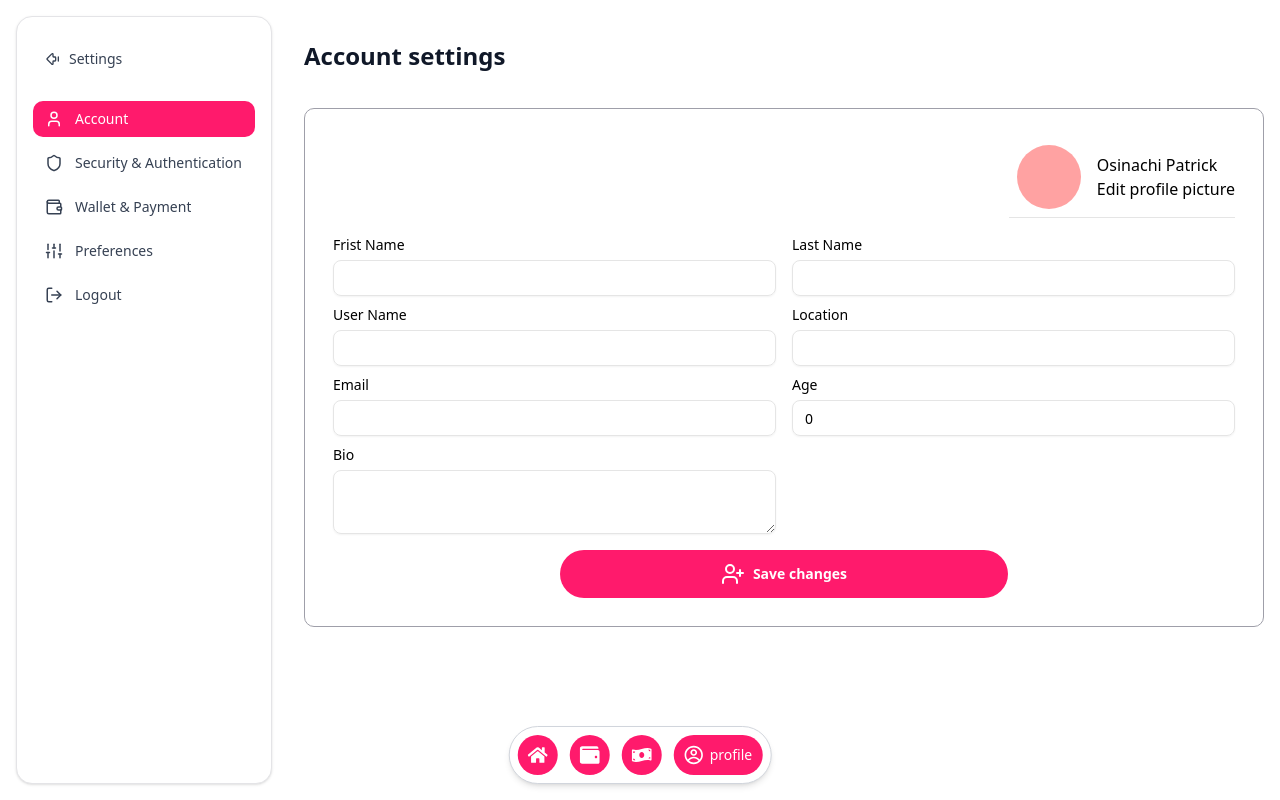
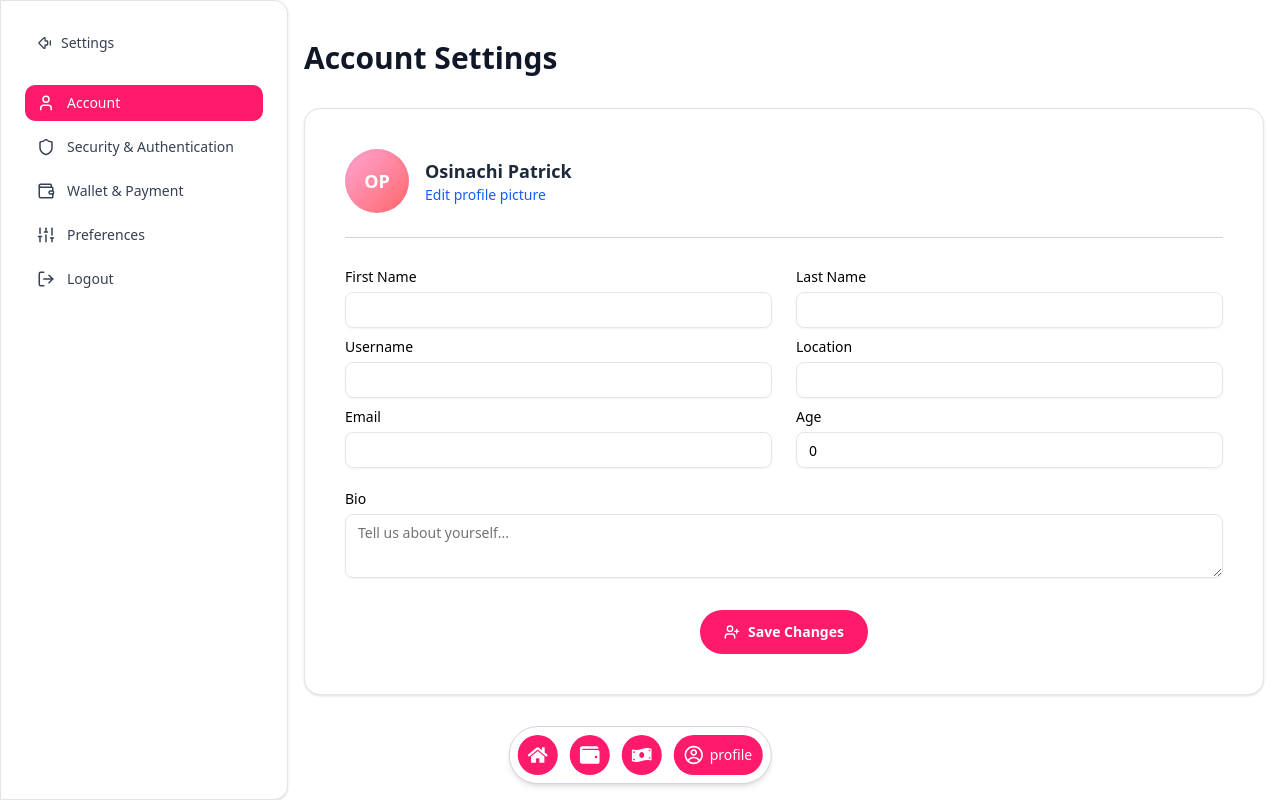
Before and after one commit to Ndulue098/zons, a Next.js app: page /profile in a window 1280 px wide. Built offline with nearby package versions, Linux system fonts and the light colour scheme.

Commit message:
updated styles

```diff
--- a/app/profile/AccountForm.js
+++ b/app/profile/AccountForm.js
@@ -7,16 +7,18 @@ export default function AccountForm() {
 
   }
   return (
-    <div className="max-w-5xl rounded-lg flex flex-col mx-auto mt-9 border-[1px] md:p-7 p-3 border-zinc-400">
-      <div className="flex border-b-[1.5px] p-2 pr-0 items-center gap-4 mb-5 justify-center ml-auto">
-        <div className="w-[4rem] h-[4rem] bg-red-300 rounded-full"></div>
-        <div>
-          <h2>Osinachi Patrick</h2>
-          <p>Edit profile picture </p>
-        </div>
+      <div className="rounded-2xl border border-zinc-200 bg-white shadow-sm p-6 md:p-10 space-y-8">
+
+    <div className="flex items-center gap-4 border-b border-zinc-300 pb-6">
+      <div className="w-16 h-16 rounded-full bg-gradient-to-br from-pink-300 to-red-400 shadow-inner flex items-center justify-center text-white font-bold text-lg">
+        OP
       </div>
-
+      <div>
+        <h3 className="text-lg font-semibold text-gray-800">Osinachi Patrick</h3>
+        <p className="text-sm text-blue-600 hover:underline cursor-pointer">Edit profile picture</p>
+      </div>
+    </div>
       <ReactForm handleSubmit={handleSubmit}/>
-    </div>
+      </div>
   );
 }
--- a/app/profile/LayoutWrapper.js
+++ b/app/profile/LayoutWrapper.js
@@ -8,7 +8,7 @@ export default function LayoutWrapper({ children }) {
   return (
     <section
       className={`min-h-screen grid transition-all duration-300 ${
-        collapsed ? "md:grid-cols-[5rem_1fr] grid-cols-[4rem_1fr]" : "grid-cols-[18rem_1fr]"
+        collapsed ? "md:grid-cols-[5rem_1fr] grid-cols-[1fr]" : "grid-cols-[18rem_1fr]"
       }`}
     >
       <Nav />
--- a/app/profile/Nav.js
+++ b/app/profile/Nav.js
@@ -7,6 +7,7 @@ import { useLayout } from "@/context/ProfileContext";
 import { cn } from "@/lib/utils";
 import {
   ArrowBigLeftDash,
+  Menu,
   User,
   Shield,
   Wallet,
@@ -23,7 +24,11 @@ import {
 
 const navItems = [
   { label: "Account", href: "/profile", icon: User },
-  { label: "Security & Authentication", href: "/profile/security-authentication", icon: Shield },
+  {
+    label: "Security & Authentication",
+    href: "/profile/security-authentication",
+    icon: Shield,
+  },
   { label: "Wallet & Payment", href: "/profile/wallet-payment", icon: Wallet },
   { label: "Preferences", href: "/profile/preference", icon: Sliders },
   { label: "Logout", href: "#", icon: LogOut },
@@ -33,74 +38,142 @@ export default function Nav() {
   const pathname = usePathname();
   const { collapsed, setCollapsed } = useLayout();
   const [isMobile, setIsMobile] = useState(false);
+  const [showDrawer, setShowDrawer] = useState(false);
 
-  // Auto-collapse on mount if screen width <= 768px (md breakpoint)
+  // Track screen size
   useEffect(() => {
     const handleResize = () => {
-      const isSmall = window.innerWidth < 1024; // Tailwind lg = 1024px
+      const isSmall = window.innerWidth < 768; // Tailwind md
       setIsMobile(isSmall);
-      setCollapsed(isSmall); // force collapse on medium or below
+    };
+    handleResize();
+    window.addEventListener("resize", handleResize);
+    return () => window.removeEventListener("resize", handleResize);
+  }, []);
+
+  // Auto-collapse for desktop view
+  useEffect(() => {
+    if (!isMobile) {
+      setCollapsed(false);
+      setShowDrawer(false);
+    } else {
+      setCollapsed(true);
+    }
+  }, [isMobile, setCollapsed]);
+
+  // Mobile drawer close on nav click
+  const handleNavClick = () => {
+    if (isMobile) setShowDrawer(false);
   };
 
-    handleResize(); // run on mount
-    window.addEventListener("resize", handleResize);
+  return (
+    <>
+      {/* Mobile top nav toggle */}
+      {isMobile && (
+        <div className="p-3">
+          <Button
+            variant="outline"
+            className="flex items-center gap-2"
+            onClick={() => setShowDrawer(true)}
+          >
+            {/* <Menu size={18} /> */}
+            <span>Settings</span>
+            <ArrowBigLeftDash
+              className={cn("transition-transform rotate-180")}
+              size={20}
+            />
+          </Button>
+        </div>
+      )}
 
-    return () => window.removeEventListener("resize", handleResize);
-  }, [setCollapsed]);
-
-  return (
+      {/* Main nav sidebar */}
       <aside
         className={cn(
-        "bg-white border border-zinc-200 md:m-4 m-2 mr-0 rounded-2xl shadow-sm transition-all duration-300",
-        collapsed ? "md:w-16 w-auto px-2 py-4" : "px-4 py-6"
+          "bg-white z-10 border border-zinc-200 rounded-r-xl shadow-sm z-50 transition-all duration-300",
+          isMobile
+            ? cn(
+                "fixed top-0 left-0 h-full w-64 p-3 py-6",
+                showDrawer ? "translate-x-0" : "-translate-x-full"
+              )
+            : collapsed
+            ? "w-16 p-4"
+            : " p-6"
         )}
       >
-      <TooltipProvider>
+        <div className="flex items-center justify-between mb-6">
+          {!isMobile && (
             <Button
               variant="ghost"
-          onClick={() => !isMobile && setCollapsed(!collapsed)}
-          className="flex items-center gap-2 text-sm font-medium text-gray-700 mb-6 hover:bg-zinc-100 w-full justify-start"
-          disabled={isMobile}
+              onClick={() => setCollapsed(!collapsed)}
+              className="flex items-center gap-2 text-sm font-medium text-gray-700 hover:bg-zinc-100"
             >
               <ArrowBigLeftDash
-            className={cn("transition-transform", collapsed ? "rotate-180" : "")}
+                className={cn(
+                  "transition-transform",
+                  collapsed ? "rotate-180" : ""
+                )}
                 size={20}
               />
-          {!collapsed && <span className="text-sm font-medium">Settings</span>}
+              {!collapsed && <span>Settings</span>}
             </Button>
+          )}
 
+          {isMobile && (
+            <Button
+              variant="ghost"
+              onClick={() => setShowDrawer(false)}
+              className="mr-auto w-full text-gray-700 hover:bg-zinc-100"
+            >
+              <ArrowBigLeftDash size={20} />
+              <span>Settings</span>
+            </Button>
+          )}
+        </div>
         <nav>
           <ul className="space-y-2">
             {navItems.map(({ label, href, icon: Icon }) => (
               <li key={label}>
+                <TooltipProvider>
                   <Tooltip delayDuration={100}>
                     <TooltipTrigger asChild>
                       <Link
                         href={href}
+                        onClick={handleNavClick}
                         className={cn(
-                        "flex items-center md:justify-start justify-center px-3 py-2 rounded-lg text-sm transition-all font-medium group",
+                          "flex items-center px-3 py-2 rounded-lg text-sm font-medium transition-all group",
                           pathname === href
                             ? "bg-[#FF1A6C] text-white"
-                          : "text-gray-700 hover:bg-zinc-100"
+                            : "text-gray-700 hover:bg-zinc-100",
+                          collapsed && !isMobile ? "justify-center" : " gap-3"
                         )}
                       >
                         <Icon size={18} className="shrink-0 " />
-                      {!collapsed && (
-                        <span className="ml-3 truncate">{label}</span>
+                        {!collapsed && <span>{label}</span>}
+                        {showDrawer && isMobile && (
+                          <span className=" truncate">{label}</span>
                         )}
                       </Link>
                     </TooltipTrigger>
-                  {collapsed && (
-                    <TooltipContent side="right" className="text-xs font-medium">
-                      {label}
-                    </TooltipContent>
+                    {collapsed && !isMobile && (
+                      <>
+                        <TooltipContent side="right">{label}</TooltipContent>
+                      </>
                     )}
                   </Tooltip>
+                </TooltipProvider>
               </li>
             ))}
           </ul>
         </nav>
-      </TooltipProvider>
       </aside>
+
+      {/* Backdrop for mobile drawer */}
+      {isMobile && showDrawer && (
+        <div
+          className="fixed inset-0 bg-black/40 z-40"
+          onClick={() => setShowDrawer(false)}
+        />
+      )}
+    </>
   );
 }
--- a/app/profile/page.js
+++ b/app/profile/page.js
@@ -2,8 +2,10 @@ import AccountForm from "./AccountForm";
 
 export default function page() {
   return (
-    <div className="text-black ">
-      <h2 className="text-2xl font-bold text-gray-900 md:mb-6 mb-3">Account settings</h2>
+    <div className="text-black max-w-5xl mx-auto">
+      <div className="mb-8">
+        <h2 className="text-3xl font-bold text-gray-900">Account Settings</h2>
+      </div>
       <AccountForm />
     </div>
   );
--- a/app/profile/preference/page.js
+++ b/app/profile/preference/page.js
@@ -2,12 +2,16 @@ import CheckedForm from "./CheckedForm";
 
 export default function page() {
   return (
-    <div>
-      <h1 className="text-2xl font-bold text-gray-900 mb-6">Preferences</h1>
-      <div className="max-w-5xl mx-auto flex flex-col rounded-2xl border border-zinc-200 bg-white p-6 md:p-10 ">
-        <p className="mb-2 font-sm">Choose where you want to receive all your notifications</p>
-        <CheckedForm />
+    <section>
+      <div className="max-w-5xl mx-auto">
+        <h1 className="text-2xl font-bold text-gray-900 mb-6">Preferences</h1>
+        <div className=" flex flex-col rounded-2xl border border-zinc-200 bg-white p-6 md:p-10 ">
+          <p className="mb-2 font-sm">
+            Choose where you want to receive all your notifications
+          </p>
+          <CheckedForm />
+        </div>
       </div>
-    </div>
+    </section>
   );
 }
--- a/app/profile/security-authentication/page.js
+++ b/app/profile/security-authentication/page.js
@@ -2,10 +2,10 @@ import SetOtp from "./SetOtp";
 
 export default function page() {
   return (
-  <div className="">
+  <div className="max-w-5xl mx-auto">
     <h1 className="text-2xl font-bold text-gray-900 mb-6">Security & Authentication</h1>
 
-    <div className="max-w-3xl mx-auto flex flex-col items-center justify-center rounded-2xl border border-zinc-300 bg-white  p-6 md:p-8 space-y-6">
+    <div className=" flex flex-col items-center justify-center rounded-2xl border border-zinc-300 bg-white  p-6 md:p-8 space-y-6">
       <div className="text-center">
         <h2 className="text-lg font-medium text-gray-800">Transaction Passcode</h2>
         <p className="text-sm text-gray-500 mt-1">
--- a/app/profile/wallet-payment/page.js
+++ b/app/profile/wallet-payment/page.js
@@ -1,39 +1,47 @@
 export default function page() {
   return (
-    <div>
-      <h1 className="text-2xl font-bold text-gray-900 mb-6">
-        Wallet & Payment
-      </h1>
-      <div className="max-w-5xl mx-auto flex flex-col gap-8 rounded-2xl border border-zinc-200 bg-white p-6 md:p-10 shadow-sm">
+    <div className="max-w-6xl mx-auto px-4 py-8">
+      {/* Top Header with Connect Wallet */}
+      <div className="flex justify-between items-center bg-white border border-zinc-200 rounded-2xl shadow-sm px-6 py-4 mb-6">
+        <h1 className="text-2xl font-bold text-gray-900">Wallet & Payment</h1>
+        <button className="rounded-full bg-[#FF1A6C] px-5 py-2 text-sm font-medium text-white hover:bg-bg-[#FF1A6C]/20 transition">
+          Connect Wallet
+        </button>
+      </div>
+
+      <div className="grid gap-8 md:grid-cols-2">
         {/* Balance Card */}
-        <div className="w-full bg-[#F2F2F2] rounded-xl p-6">
-          <div className="text-center space-y-2">
+        <div className="bg-[#F9FAFB] rounded-2xl p-6 shadow-sm border border-zinc-200">
+          <div className="space-y-2 text-center">
             <h2 className="text-lg font-semibold text-gray-800">
               Total Balance
             </h2>
-            <p className="text-3xl font-bold text-gray-900">$30.05</p>
+            <p className="text-4xl font-bold text-gray-900">$30.05</p>
             <div className="flex justify-center items-center gap-6 text-sm text-gray-600 mt-2">
               <p>
-                No. of Tokens:{" "}
-                <span className="font-medium text-gray-800">2</span>
+                Tokens: <span className="font-medium text-gray-800">2</span>
               </p>
               <p>
-                Connected Wallets:{" "}
-                <span className="font-medium text-gray-800">2</span>
+                Wallets: <span className="font-medium text-gray-800">2</span>
               </p>
             </div>
           </div>
         </div>
 
-        {/* Connected Wallets */}
-        <div className="space-y-3 w-full">
+      {/* Connected Wallets Section */}
+      <div className="
+      bg-white border border-zinc-200 rounded-2xl p-6 shadow-sm flex flex-col justify-between
+      ">
+        <div>
           <h2 className="text-lg font-semibold text-gray-800">
             Connected Wallets
           </h2>
           <p className="text-sm text-gray-500">
-            Showing all the wallets connected to your account.
+            These wallets are currently connected to your account.
           </p>
-          <div className="flex justify-between items-center px-4 py-3 border border-zinc-300 rounded-lg">
+        </div>
+
+        <div className="flex justify-between items-center px-4 py-3 border border-zinc-300 rounded-lg bg-gray-50">
           <p className="text-sm font-medium text-gray-800">MetaMask</p>
           <button className="text-sm text-[#FF1A6C] hover:underline hover:text-red-600 transition">
             Disconnect
@@ -41,21 +49,25 @@ export default function page() {
         </div>
       </div>
 
+      </div>
+
       {/* Export Private Key */}
-        <div className="space-y-4 w-full">
+        <div className="mt-10 bg-white border border-zinc-200 rounded-2xl p-6 shadow-sm space-y-4">
+          <div className="space-y-3">
             <h2 className="text-lg font-semibold text-gray-800">
-            Export Private Key
+              Export Wallet Private Key
             </h2>
             <p className="text-sm text-gray-500">
-            Reveal your private key to manage this wallet in a different app.
+              Reveal your private key to manage this wallet in another
+              application.
             </p>
+          </div>
           <button
-            type="submit"
-            className="w-full md:w-1/2 mx-auto block rounded-full bg-[#FF1A6C] px-6 py-3 text-sm font-semibold text-white hover:bg-red-600 transition"
+            type="button"
+            className="mt-6  rounded-full bg-[#FF1A6C] px-6 py-3 text-sm font-semibold text-white hover:bg-red-600 transition"
           >
-            Export private key
+            Export Wallet Private Key
           </button>
-        </div>
         </div>
     </div>
   );
--- a/components/PreferenceForm.js
+++ b/components/PreferenceForm.js
@@ -45,7 +45,7 @@ export default function PreferenceForm() {
             Preferences
           </FormLabel>
 
-        <fieldset className="flex flex-col gap-4 mb-2  ml-3">
+        <fieldset className="flex flex-col gap-2 mb-6  ">
           <FormField
             control={form.control}
             name="email"
@@ -101,7 +101,7 @@ export default function PreferenceForm() {
         <FormLabel className="text-2xl font-bold text-gray-900 mb-3">
               Categories
           </FormLabel>
-        <fieldset className="flex flex-col gap-4 ml-3">
+        <fieldset className="flex flex-col gap-2 ">
           <FormField
             control={form.control}
             name="marketUpdates"
--- a/components/ReactForm.js
+++ b/components/ReactForm.js
@@ -26,103 +26,109 @@ export default function ReactForm({handleSubmit}) {
   return (
     <Form {...form}>
       <form onSubmit={form.handleSubmit(handleSubmit)}>
-        <div className="grid md:grid-cols-2 grid-col-1 gap-4">
-          <fieldset className="flex flex-col gap-3">
-            {/* first name*/}
+        <div className="grid md:grid-cols-2 gap-6">
+          {/* Column 1 */}
+          <div className="flex flex-col gap-3">
             <FormField
               control={form.control}
               name="firstname"
-              render={({field}) => <FormItem className="w-full">
-                <FormLabel>Frist Name</FormLabel>
-                <FormControl>
-                    <Input {...field}></Input>
-                </FormControl>
-                <FormMessage/>
-              </FormItem>}
+              render={({ field }) => (
+                <FormItem>
+                  <FormLabel>First Name</FormLabel>
+                  <FormControl><Input {...field} /></FormControl>
+                  <FormMessage />
+                </FormItem>
+              )}
             />
-            {/* user name*/}
             <FormField
               control={form.control}
               name="username"
-              render={({field}) => <FormItem className="w-full">
-                <FormLabel>User Name</FormLabel>
-                <FormControl>
-                    <Input {...field}></Input>
-                </FormControl>
-                <FormMessage/>
-              </FormItem>}
+              render={({ field }) => (
+                <FormItem>
+                  <FormLabel>Username</FormLabel>
+                  <FormControl><Input {...field} /></FormControl>
+                  <FormMessage />
+                </FormItem>
+              )}
             />
-
-            {/* email */}
             <FormField
               control={form.control}
               name="email"
-              render={({field}) => <FormItem className="w-full">
+              render={({ field }) => (
+                <FormItem>
                   <FormLabel>Email</FormLabel>
-                <FormControl>
-                    <Input {...field}></Input>
-                </FormControl>
-                <FormMessage/>
-              </FormItem>}
+                  <FormControl><Input {...field} /></FormControl>
+                  <FormMessage />
+                </FormItem>
+              )}
             />
-            {/* text area */}
+          </div>
+
+          {/* Column 2 */}
+          <div className="flex flex-col gap-3">
+            <FormField
+              control={form.control}
+              name="lastname"
+              render={({ field }) => (
+                <FormItem>
+                  <FormLabel>Last Name</FormLabel>
+                  <FormControl><Input {...field} /></FormControl>
+                  <FormMessage />
+                </FormItem>
+              )}
+            />
+            <FormField
+              control={form.control}
+              name="location"
+              render={({ field }) => (
+                <FormItem>
+                  <FormLabel>Location</FormLabel>
+                  <FormControl><Input {...field} /></FormControl>
+                  <FormMessage />
+                </FormItem>
+              )}
+            />
+            <FormField
+              control={form.control}
+              name="age"
+              render={({ field }) => (
+                <FormItem>
+                  <FormLabel>Age</FormLabel>
+                  <FormControl><Input {...field} type="number" /></FormControl>
+                  <FormMessage />
+                </FormItem>
+              )}
+            />
+          </div>
+        </div>
+
+        {/* Bio Section */}
+        <div className="mt-6">
           <FormField
             control={form.control}
             name="bio"
-              render={({field}) => <FormItem rows={10} className="w-full flex-1 col-span-2 =">
+            render={({ field }) => (
+              <FormItem>
                 <FormLabel>Bio</FormLabel>
                 <FormControl>
-                    <Textarea {...field}/>
+                  <Textarea {...field} rows={5} placeholder="Tell us about yourself..." />
                 </FormControl>
-                <FormMessage/>
-              </FormItem>}
+                <FormMessage />
+              </FormItem>
+            )}
           />
-          </fieldset>
-          <fieldset className="flex flex-col gap-3">
-            {/* last name */}
-            <FormField
-            control={form.control}
-              name="lastname"
-              render={({field}) => <FormItem className="w-full">
-                <FormLabel>Last Name</FormLabel>
-                <FormControl>
-                    <Input {...field}></Input>
-                </FormControl>
-                <FormMessage/>
-              </FormItem>}
-            />
+        </div>
 
-            {/* location */}
-             <FormField
-             control={form.control}
-              name="location"
-              render={({field}) => <FormItem className="w-full">
-                <FormLabel>Location</FormLabel>
-                <FormControl>
-                    <Input {...field}></Input>
-                </FormControl>
-                <FormMessage/>
-              </FormItem>}
-            />
-            {/* age */}
-             <FormField
-             control={form.control}
-              name="age"
-              render={({field}) => <FormItem className="w-full">
-                <FormLabel>Age</FormLabel>
-                <FormControl>
-                    <Input {...field} type={"number"}></Input>
-                </FormControl>
-                <FormMessage/>
-              </FormItem>}
-            />
-
-          </fieldset>
+        {/* Submit Button */}
+        <div className="mt-8 flex justify-center">
+          <button
+            type="submit"
+            className="inline-flex items-center gap-2 px-6 py-3 text-sm font-semibold rounded-full bg-[#FF1A6C] text-white hover:bg-red-600 transition"
+          >
+            <UserPlusIcon className="w-4 h-4" />
+            <span>Save Changes</span>
+          </button>
         </div>
-        <button  type="submit" className="max-w-md mx-auto mt-4 w-full flex items-center justify-center gap-2 p-3 text-sm font-semibold bg-[#FF1A6C] text-white rounded-full hover:bg-red-600 transition">
-            <UserPlusIcon/>
-            <span>Save changes</span>
-        </button>
       </form>
     </Form>
   );
```
Lines whose indentation alone changed are shown as unchanged.
